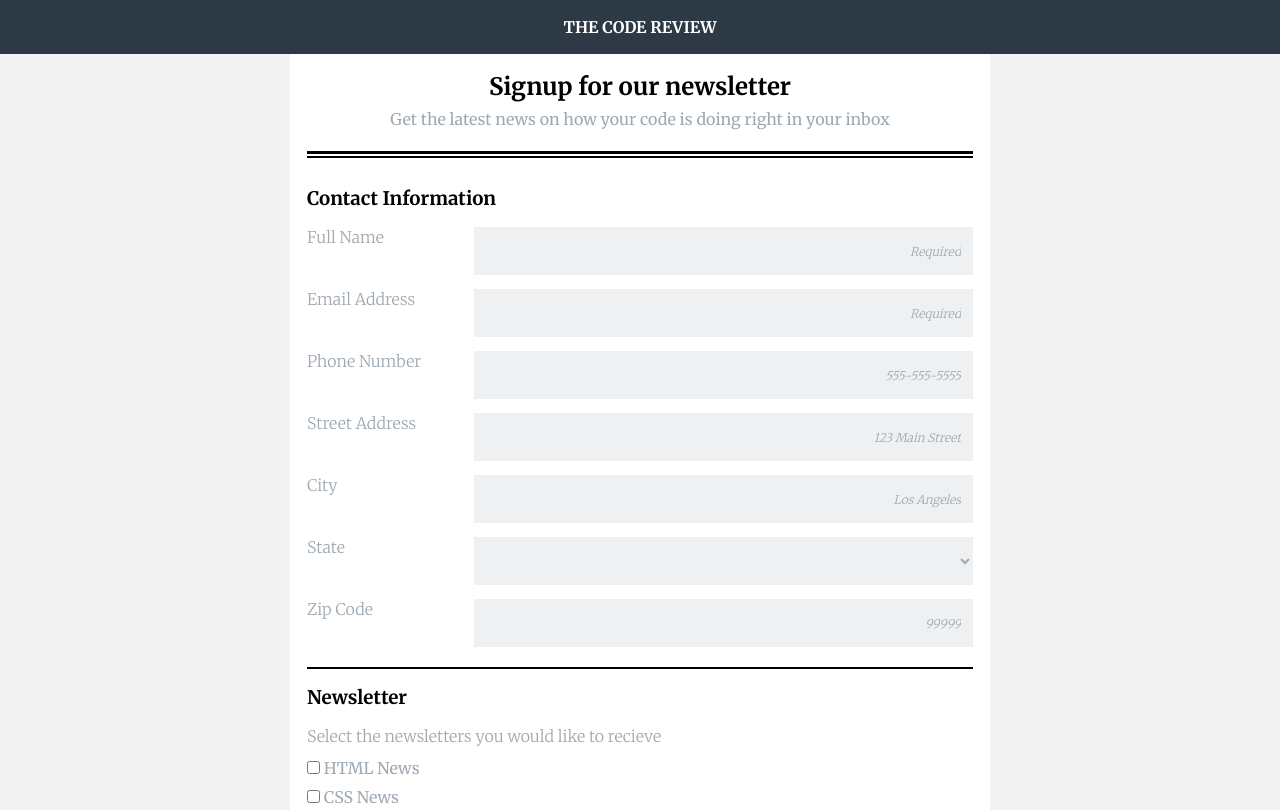
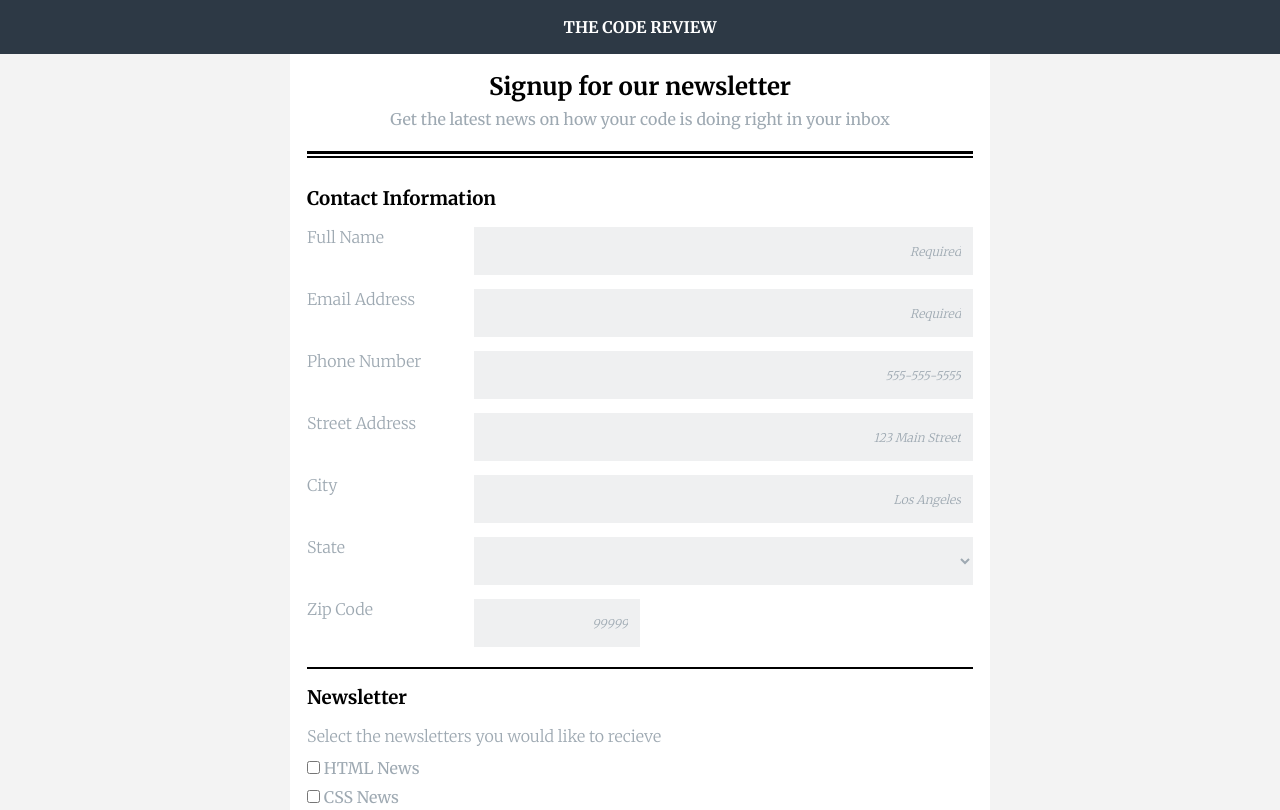
Before and after one commit to Sherita-M/online-registration-form_v4, a plain HTML site: page index.html in a window 1280 px wide. Shown: the top 810 px of the page. Drawn offline with Linux system fonts and the light colour scheme.

Commit message:
Updated media query zip code width

```diff
--- a/css/styles.css
+++ b/css/styles.css
@@ -215,6 +215,6 @@ footer {
   }
 
   input[id="zip-code"] {
-    width: 25%;
+    max-width: 25%;
   }
 }
```
